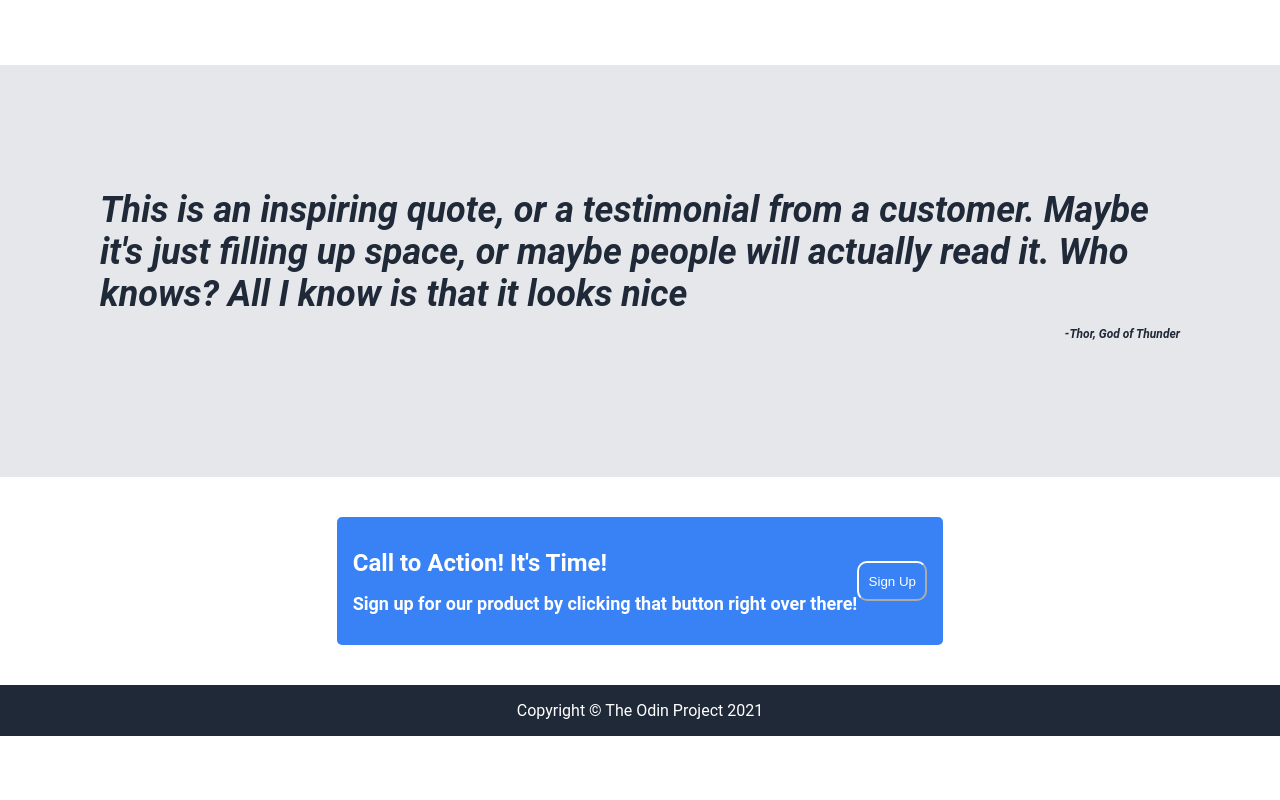
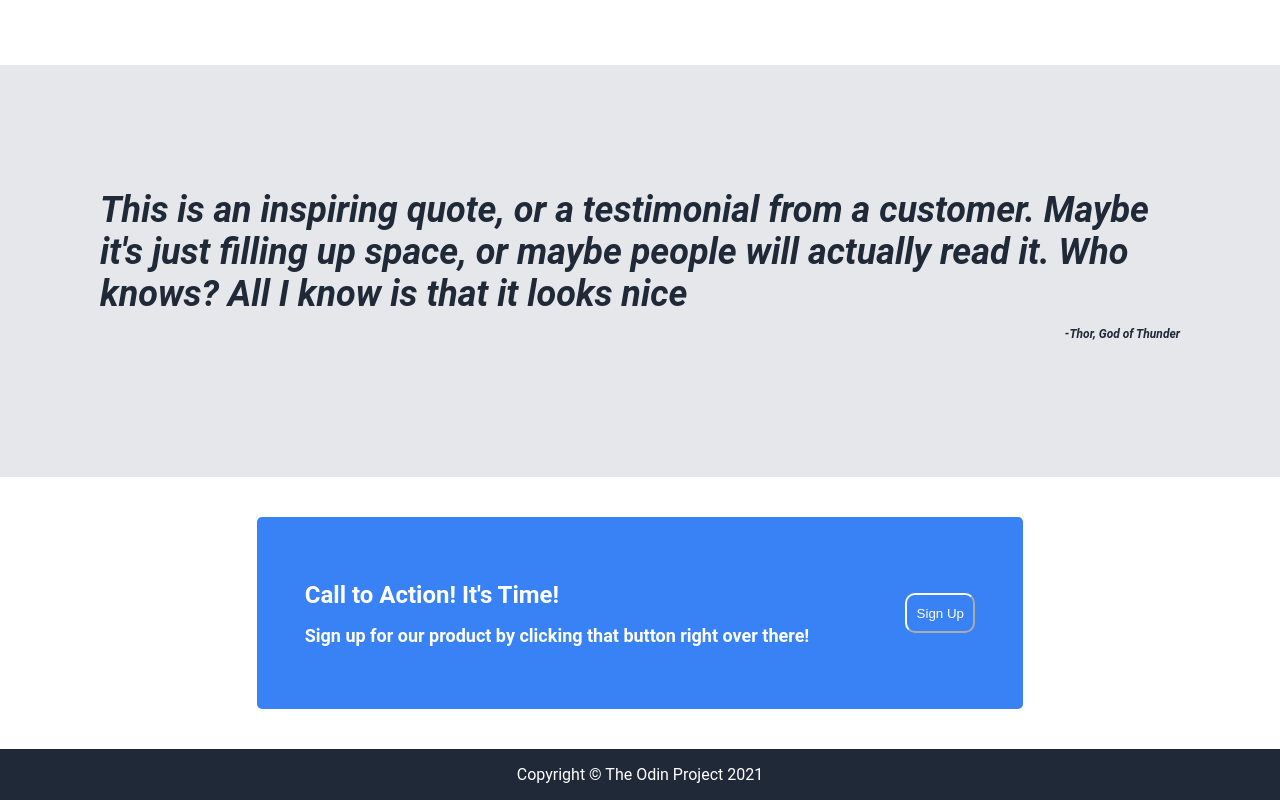
Before and after one commit to amk6451/landing_page, a plain HTML site: page index.html in a window 1280 px wide. Shown: the part 907-1707 px from the top of the page. Before the commit the page ends 1643 px from the top, so only its background shows below. Drawn offline with Linux system fonts and the light colour scheme.

Commit message:
Updates to Ad button section

```diff
--- a/style.css
+++ b/style.css
@@ -137,29 +137,30 @@ padding-bottom: 96px;
     font-size: 12px;
     padding: 16px;
     margin: 20px;
-
-
 }
 .blue-box{
     display: flex;
     justify-content: center;
     align-items: center;
-    padding: 16px;
+    padding: 48px;
     margin: 4px;
     background-color: #3882F6;
     border-radius: 5px;
-
 }
-
 
 .blue-box h1{
 color: white;
 font-weight:bold;
 }
+
 .blue-box h2{
   color: white
+}
 
+.group-text{
+  padding-right: 96px;
 }
+
 .blue-box button{
   width: 70px;
   height: 40px;
```
Also changed, not shown: index.html (line endings or trailing spaces).
